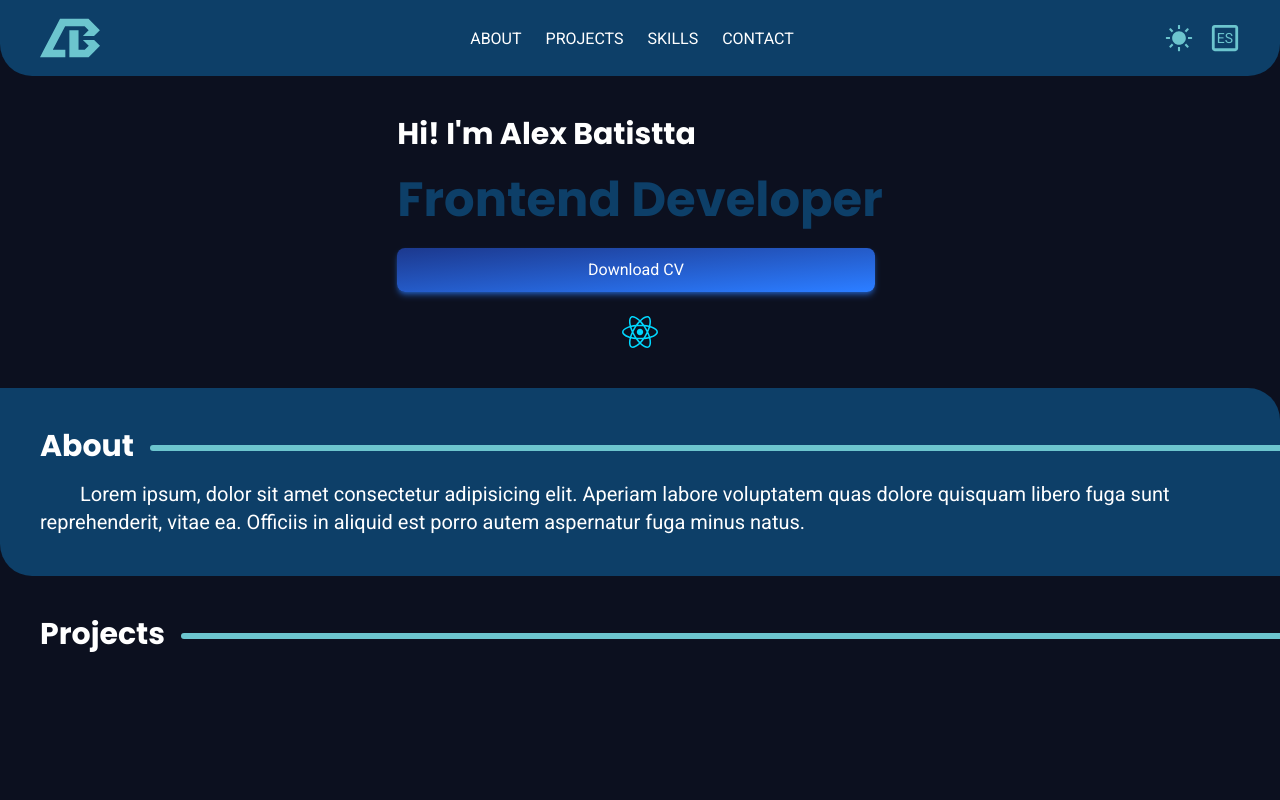
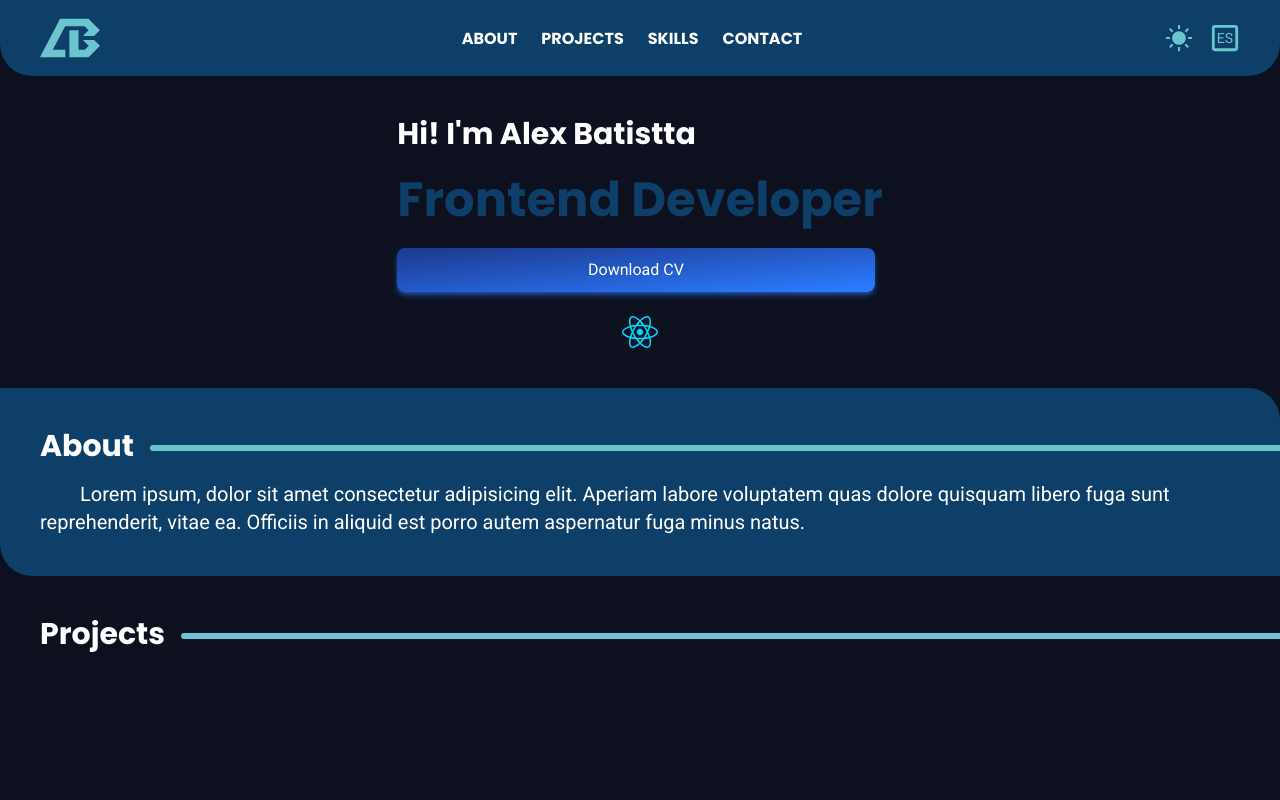
Before and after one commit to AlexBatistta/portfolio, a React (Vite) app: page / in a window 1280 px wide. Shown: the top 800 px of the page. Built offline with nearby package versions, Linux system fonts and the light colour scheme.

Commit message:
poppins on header

```diff
--- a/src/index.css
+++ b/src/index.css
@@ -41,7 +41,7 @@
 		@apply text-xl font-roboto text-white indent-10;
 	}
 	.nav-button {
-		@apply text-base font-roboto text-white whitespace-nowrap cursor-pointer;
+		@apply text-base font-poppins text-white whitespace-nowrap cursor-pointer;
 	}
 	.nav-link {
 		@apply relative after:content-[''] after:absolute after:w-full after:h-[2px] after:bg-secondary after:top-7 after:left-0 after:scale-x-0 after:origin-center after:transition-transform after:duration-300 after:rounded-full hover:after:scale-x-100;
```
